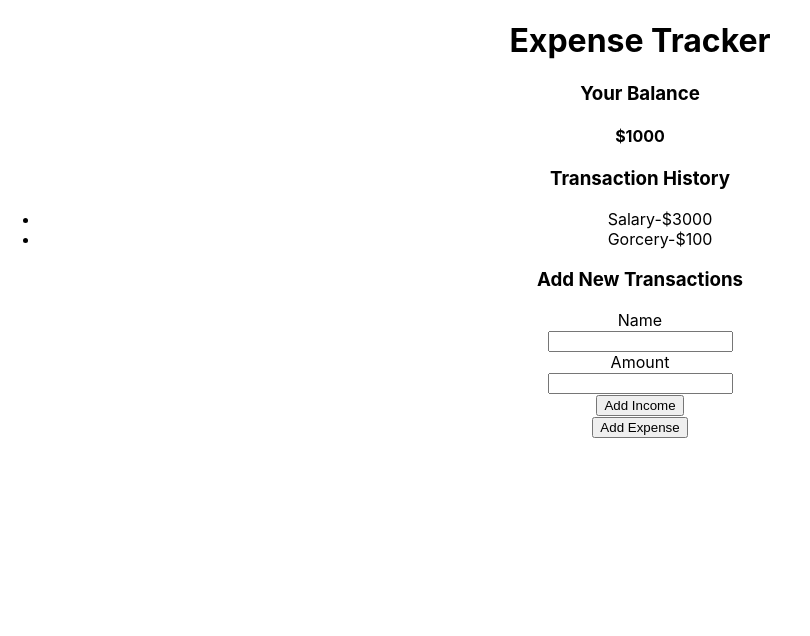
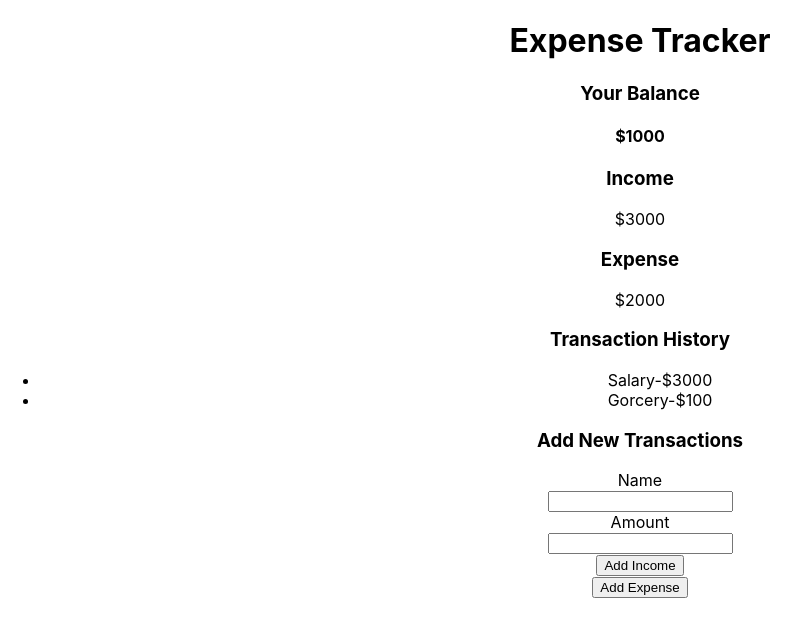
Before and after one commit to priyodas12/expense-tracker-app, a React (Create React App) app: page / in a window 1280 px wide. Shown: the top 636 px of the page, without its empty margins (0-810 px from the left). Built offline with nearby package versions, Linux system fonts and the light colour scheme.

Commit message:
added basic component

```diff
--- a/src/Components/Expense.js
+++ b/src/Components/Expense.js
@@ -3,9 +3,21 @@ import React from 'react'
 function Expense() {
   return (
     <div>
-      <h3>Your Balance</h3>
-      <div className="balance">
-        <h4>$1000</h4>
+      <div>
+        <h3>Your Balance</h3>
+        <div className="balance">
+          <h4>$1000</h4>
+        </div>
+      </div>
+      <div>
+        <div>
+          <h3>Income</h3>
+          <div>$3000</div>
+        </div>
+        <div>
+          <h3>Expense</h3>
+          <div>$2000</div>
+        </div>
       </div>
     </div>
   )
```
